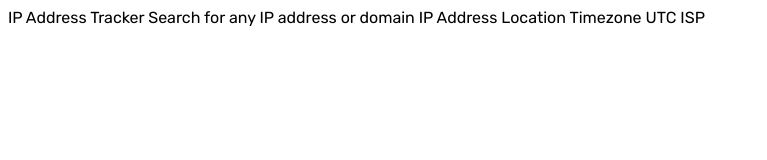
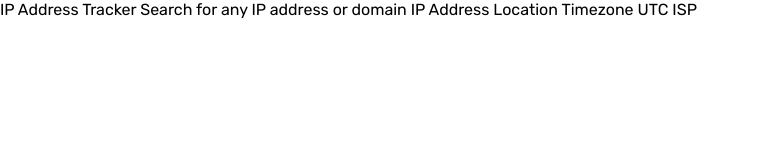
Before and after one commit to curiousmind04/IP-Address-Tracker, a plain HTML site: page index.html in a window 1280 px wide. Shown: the whole page, without its empty margins (0-767 px from the left). Drawn offline with Linux system fonts and the light colour scheme.

Commit message:
added some styling and html

```diff
--- a/index.html
+++ b/index.html
@@ -18,6 +18,7 @@
     <link rel="stylesheet" href="style.css" />
   </head>
   <body>
+    <main><h1></h1></main>
     IP Address Tracker Search for any IP address or domain IP Address Location
     Timezone UTC
     <!-- add offset value dynamically using the API -->
--- a/style.css
+++ b/style.css
@@ -2,8 +2,11 @@
 
 * {
   box-sizing: border-box;
+  padding: 0;
+  margin: 0;
 }
 
 body {
   font-family: "Rubik", sans-serif;
+  min-height: 100vh;
 }
```
